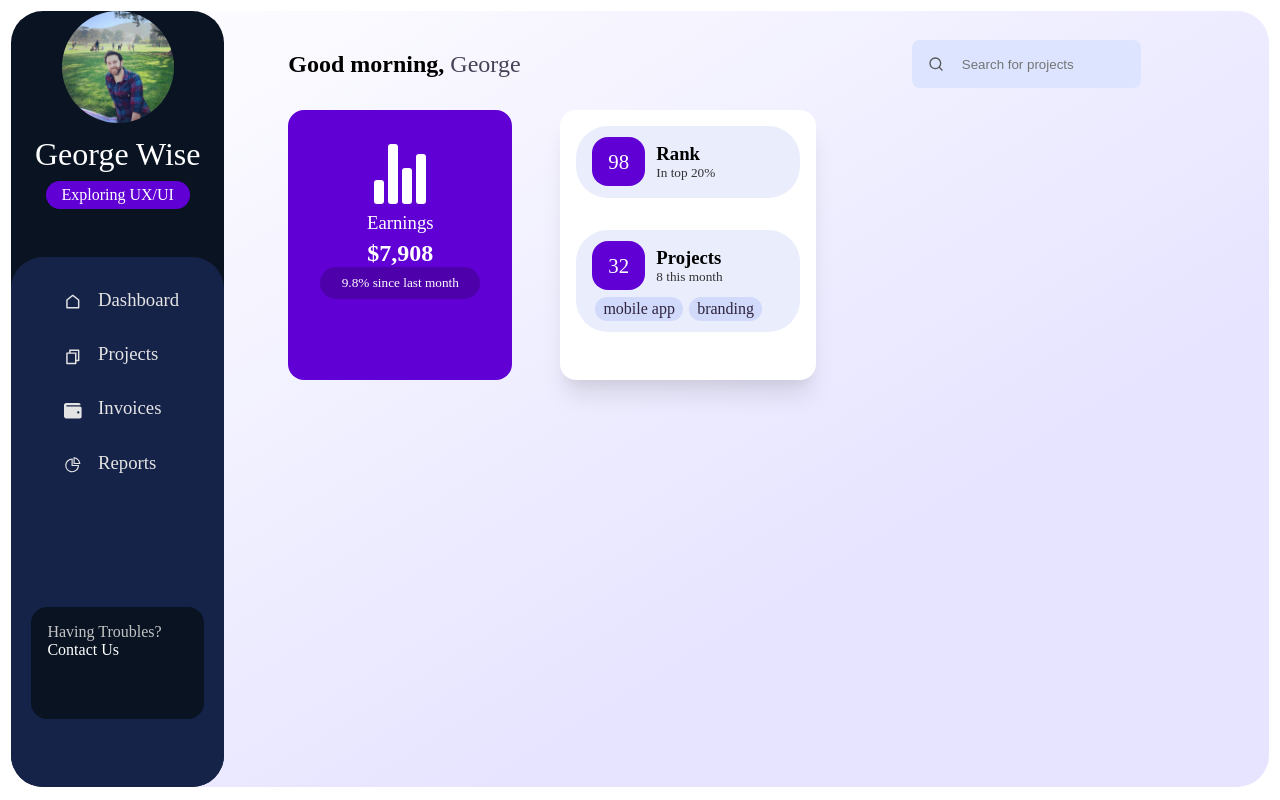
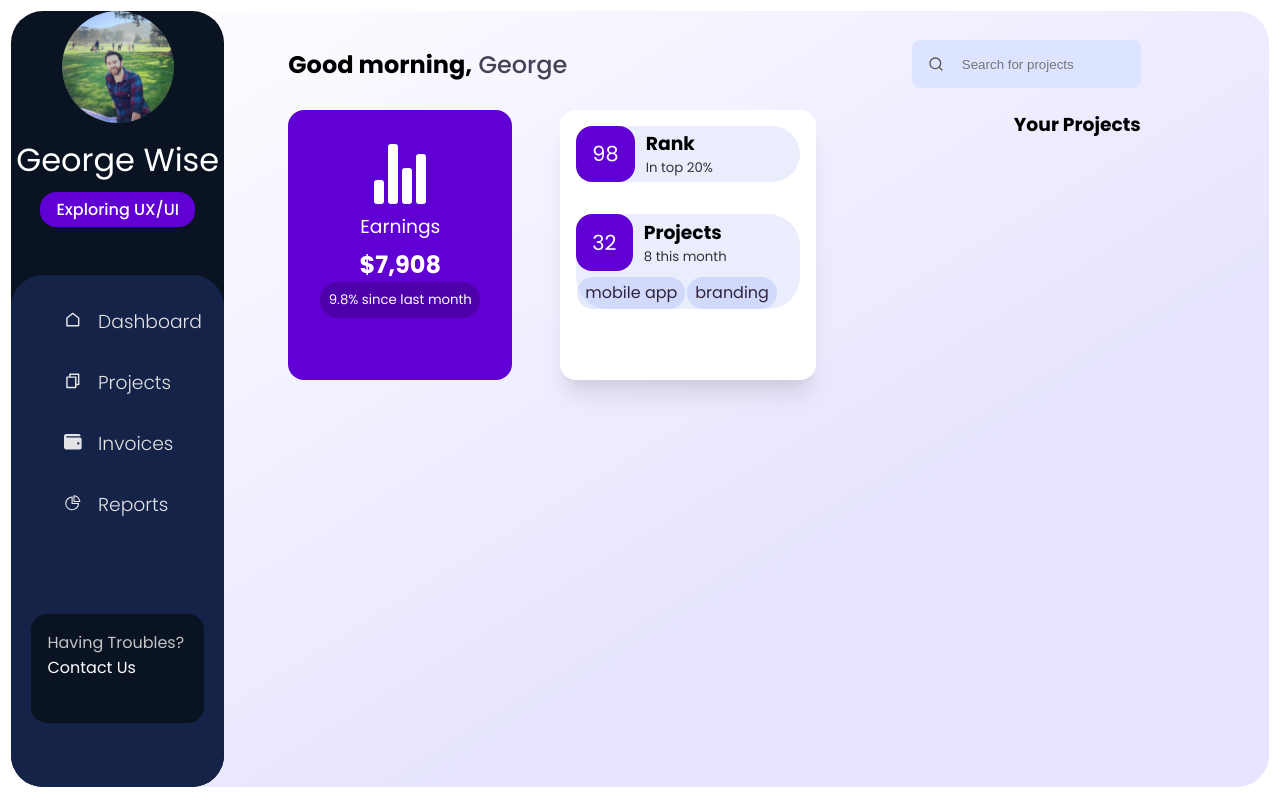
Before and after one commit to Stubblefish/Dashboard_UX-UI, a React (Create React App) app: page / in a window 1280 px wide. Built offline with nearby package versions, Linux system fonts and the light colour scheme.

Commit message:
Fixed a few styling bugs w/ the Badge

```diff
--- a/src/App.css
+++ b/src/App.css
@@ -4,6 +4,7 @@ body {
   margin: 0.7rem;
   padding: 0;
   box-sizing: border-box;
+  font-family: "Poppins", sans-serif;
 }
 
 h1,
--- a/src/components/Info.jsx
+++ b/src/components/Info.jsx
@@ -58,7 +58,7 @@ margin-bottom: 2rem;
 `;
 
 const CardContent = styled.div`
-padding: 0.7rem 1rem 0.3rem 1rem;
+padding: 0%.7rem 1rem 0.3rem 1rem;
 `;
 
 const Row = styled.div`
--- a/src/components/MainContent.jsx
+++ b/src/components/MainContent.jsx
@@ -14,7 +14,9 @@ function MainContent() {
                     <Earnings />
                     <Info />
                 </ColumnOneOne>
-                <ColumnTwoOne></ColumnTwoOne>
+                <ColumnTwoOne>
+                    <TitleText>Your Projects</TitleText>
+                </ColumnTwoOne>
             </SectionOne>
             <SectionTwo>
                 <ColumnOneTwo></ColumnOneTwo>
```
Also changed, not shown: src/components/Badge.jsx (+6 -3 lines).
